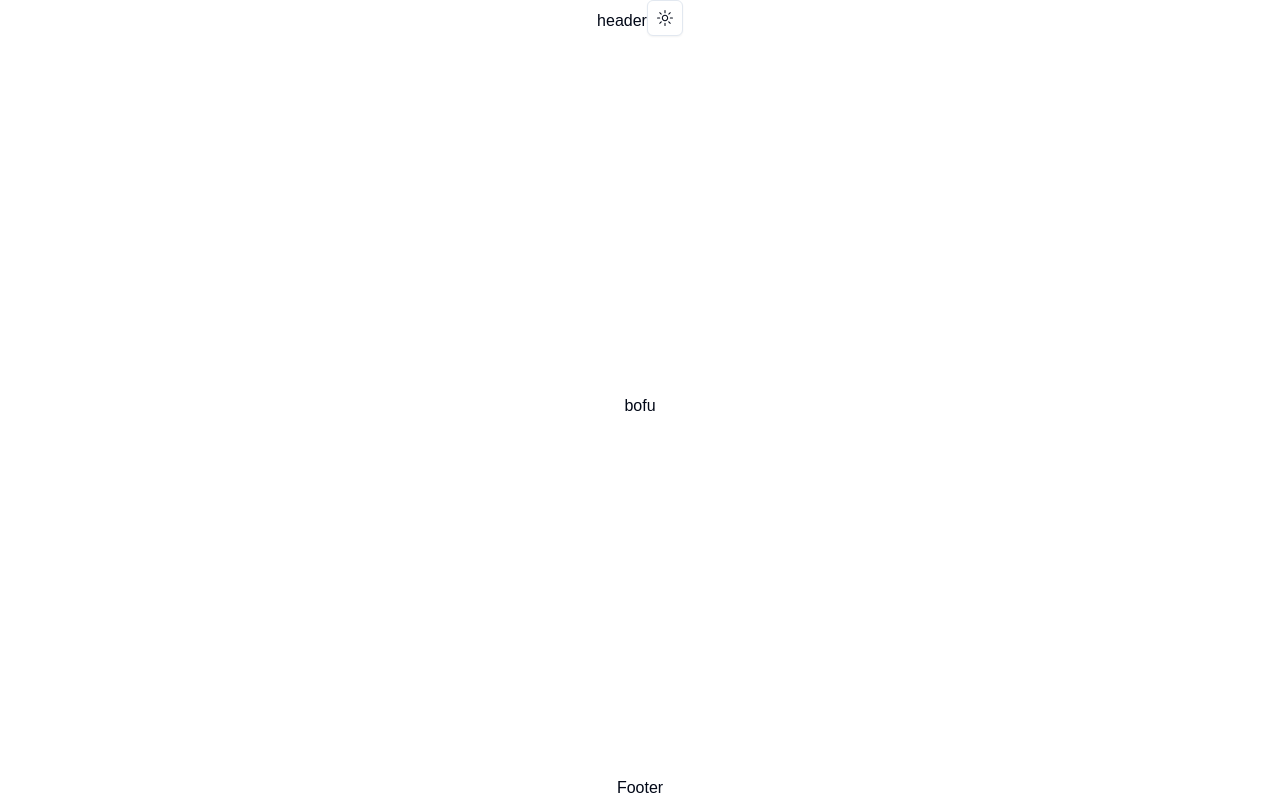
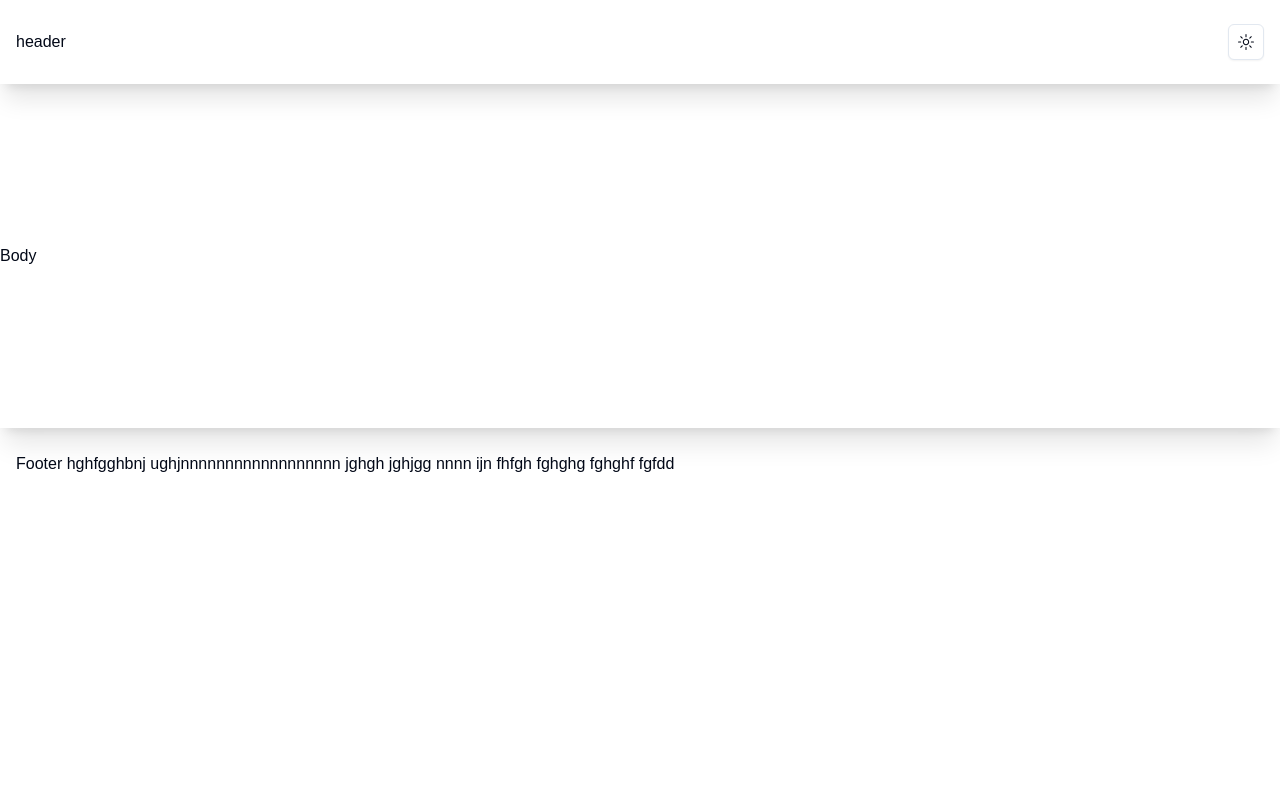
Before and after one commit to sheikhmahmudulhasanshium/base-project, a Next.js app: page / in a window 1280 px wide. Built offline with nearby package versions, Linux system fonts and the light colour scheme.

Commit message:
more components added and edited

```diff
--- /dev/null
+++ b/app/(routes)/components/body.tsx
@@ -0,0 +1,9 @@
+const Body = () => {
+    return (
+        <div className="shadow-xl dark:shadow-stone-500 py-40 ">
+            <div className="w-full">Body</div>
+        </div>
+     );
+}
+
+export default Body;
--- a/app/(routes)/components/footer.tsx
+++ /dev/null
@@ -1,9 +0,0 @@
-const Footer = () => {
-    return (
-        <div>
-            Footer
-        </div>
-     );
-}
-
-export default Footer;
--- a/app/(routes)/components/header.tsx
+++ /dev/null
@@ -1,12 +0,0 @@
-import { ModeToggle } from "@/components/mode-toggle-button";
-
-const Header = () => {
-    return (
-        <div>
-            header
-            <ModeToggle/>
-        </div>
-     );
-}
-
-export default Header;
--- a/app/(routes)/page.tsx
+++ b/app/(routes)/page.tsx
@@ -1,14 +1,21 @@
 import Modal from "@/components/modals/basic-page-modal";
-import Footer from "./components/footer";
-import Header from "./components/header";
+import Footer from "../../components/footer";
+import Header from "../../components/header";
+import RootLayout from "../layout";
+import Body from "./components/body";
 
 export default function Home() {
   return (
-    <Modal header={<Header/>} footer={<Footer/>} >
-      <div>
-        bofu
-      </div>
+    <RootLayout  params={{
+      title: "Homepage",
+      description: "Home page desciption will be here"
+    }}>
+      <Modal header={<Header/>} footer={<Footer/>} >
+        <>
+          <Body/>
+        </>
 
-    </Modal>
+      </Modal>
+    </RootLayout>
   );
 }
--- a/app/globals.css
+++ b/app/globals.css
@@ -7,9 +7,7 @@ body {
 }
 html,
 body,
-:root{
-  height:100%
-}
+
 @layer utilities {
   .text-balance {
     text-wrap: balance;
@@ -17,6 +15,10 @@ body,
 }
 
 @layer base {
+  :root{
+    height:100%;
+    width:auto;
+  }
   :root {
     --background: 0 0% 100%;
     --foreground: 222.2 84% 4.9%;
@@ -80,3 +82,10 @@ body,
     @apply bg-background text-foreground;
   }
 }
+::-webkit-scrollbar-thumb{
+  background-image: linear-gradient(to right bottom, #00ffff, #96aaec);
+}
+::-webkit-scrollbar{
+  width:10px;
+  height:0px;
+}
--- a/app/layout.tsx
+++ b/app/layout.tsx
@@ -14,9 +14,10 @@ export default function RootLayout({ children, params }: RootLayoutProps) {
       <head>
         <link rel="icon" type="image/x-icon" href="/favicon.ico" sizes="any"/>
         <title>{params.title}</title>
+        <meta name="viewport" content="width=device-width, initial-scale=1.0, maximum-scale=1.0"></meta>
         <meta name="description" content={params.description} />
       </head>
-      <body className=''>
+      <body className='min-w-max max-w-full w-full flex'>
         <ThemeProvider attribute="class"
             defaultTheme="system"
             enableSystem
--- /dev/null
+++ b/components/footer.tsx
@@ -0,0 +1,11 @@
+const Footer = () => {
+    return (
+        <div className="  ">
+            <div className="flex  items-center py-6   w-full px-4  flex-wrap">
+                Footer hghfgghbnj ughjnnnnnnnnnnnnnnnnnn jghgh jghjgg nnnn ijn fhfgh fghghg fghghf fgfdd
+            </div>
+        </div>
+     );
+}
+
+export default Footer;
--- /dev/null
+++ b/components/header.tsx
@@ -0,0 +1,15 @@
+import { ModeToggle } from "@/components/mode-toggle-button";
+
+const Header = () => {
+    return (
+        <div className=" shadow-xl dark:shadow-stone-500 w-full min-w-max">
+            <div className="flex justify-between items-center py-6 max-h-30 min-h-10 gap-4 w-full px-4 ">
+                header
+                <ModeToggle/>
+            </div>
+
+        </div>
+     );
+}
+
+export default Header;
--- a/components/modals/basic-page-modal.tsx
+++ b/components/modals/basic-page-modal.tsx
@@ -6,13 +6,12 @@ interface ModalProps {
   children: ReactNode;
 }
 
-const Modal: React.FC<ModalProps> = ({  header, footer, children }) => {
+const Modal: React.FC<ModalProps> = ({ header, footer, children }) => {
   return (
-    <main className="flex flex-col justify-between items-center w-full min-h-screen overflow-y-scroll">
-          {header}
-          {children}
-          {footer}
-
+    <main className="flex flex-1 flex-col justify-between  max-w-full md:w-full sm:w-fit lg:w-full w-full overflow-hidden">
+      {header}
+      {children}
+      {footer}
     </main>
   );
 };
```
